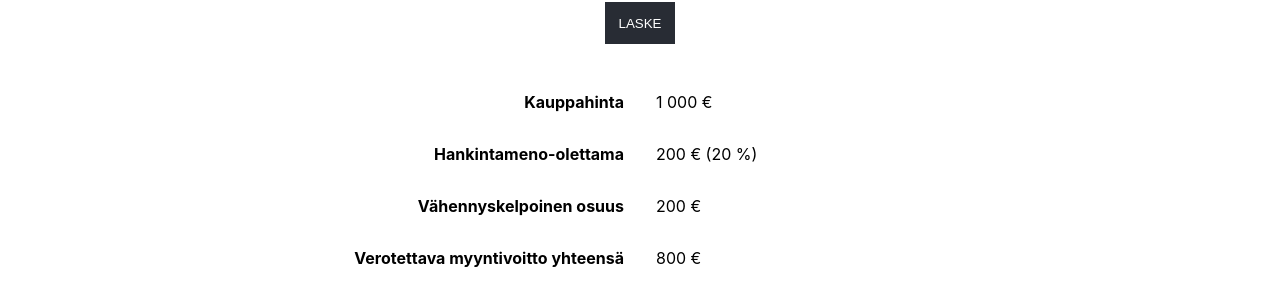
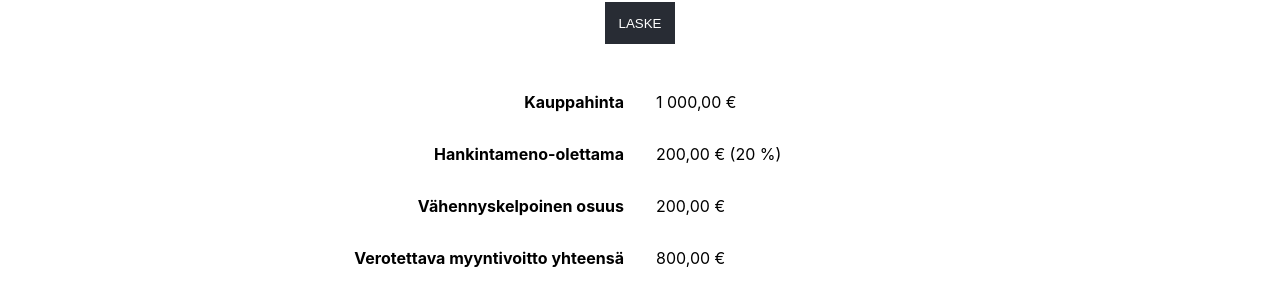
Before and after one commit to hangovergames/laskurit, a React (Create React App) app: page / in a window 1280 px wide. Shown: the part 509-800 px from the top of the page. Built offline with nearby package versions, Linux system fonts and the light colour scheme.

Commit message:
New release

```diff
--- a/src/components/views/osakekauppa/OsakeKauppaLaskuriView.tsx
+++ b/src/components/views/osakekauppa/OsakeKauppaLaskuriView.tsx
@@ -9,7 +9,7 @@ import "./OsakeKauppaLaskuriView.scss";
 const LOG = LogService.createLogger('OsakeKauppaLaskuriView');
 
 function formatNumber (x : number) : string {
-    return x.toString().replace(/\B(?=(\d{3})+(?!\d))/g, " ");
+    return x.toFixed(2).replace(/\B(?=(\d{3})+(?!\d))/g, " ").replace(/\./, ",");
 }
 
 export interface OsakeKauppaViewProps {
```
Also changed, not shown: 7 other files (tests, documents, lock files or other folders).
